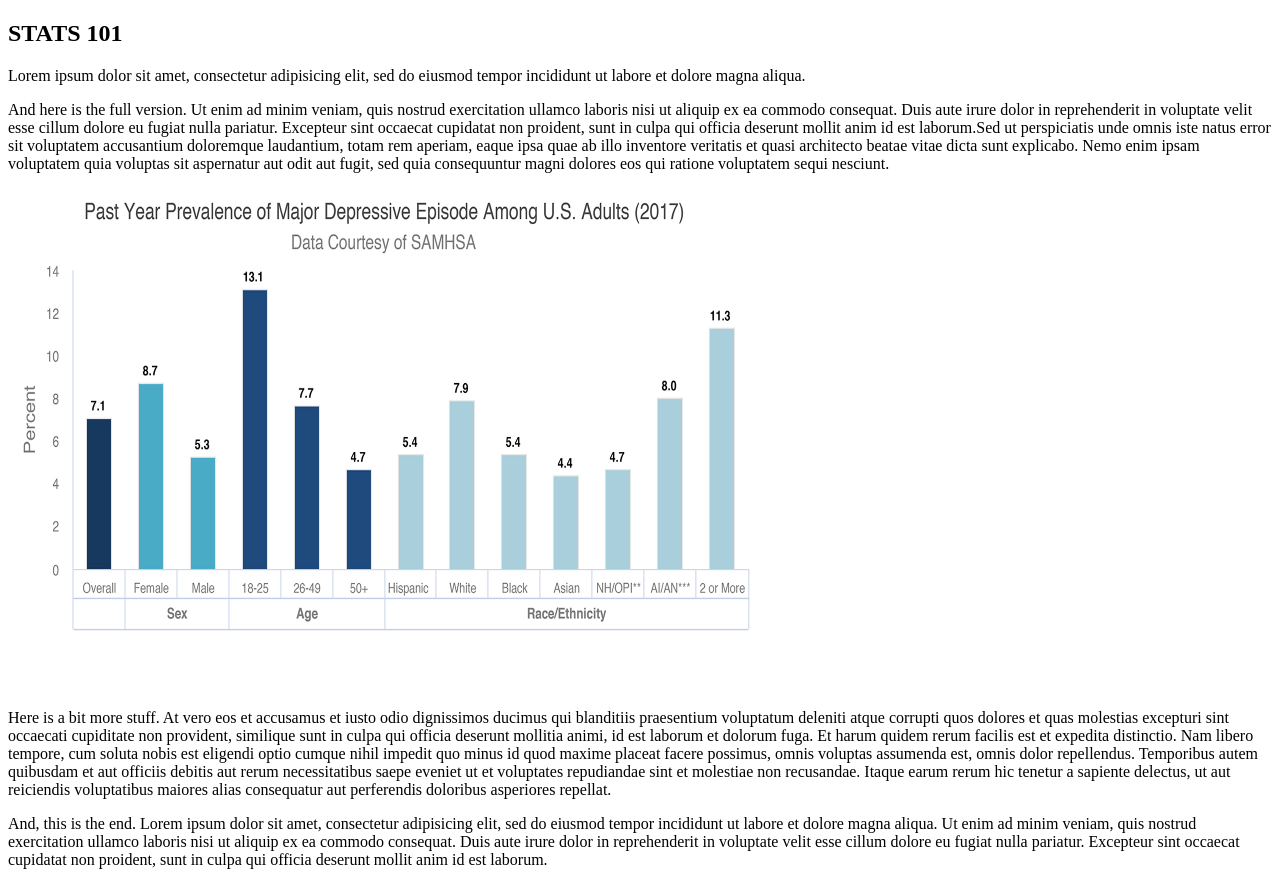
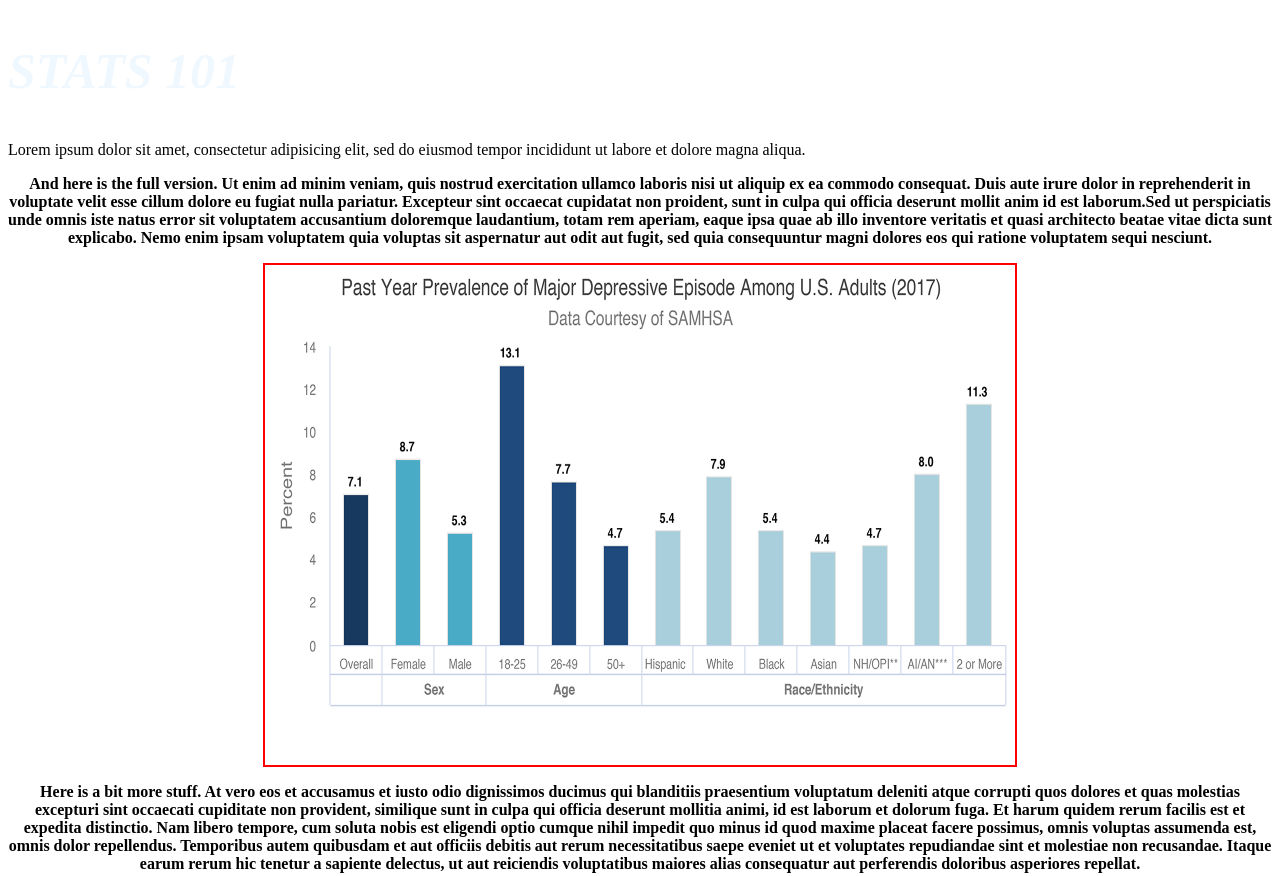
Before and after one commit to mtaylorpdx/lecture, a plain HTML site: page index.html in a window 1280 px wide. Shown: the top 876 px of the page. Drawn offline with Linux system fonts and the light colour scheme.

Commit message:
add css style for intro class

```diff
--- a/css/styles.css
+++ b/css/styles.css
@@ -0,0 +1,18 @@
+h2.intro {
+  color: aliceblue;
+  font-style: italic;
+  font-size: 50px;
+}
+
+p.intro {
+  font-weight: bolder;
+  font: garamond;
+  text-align: center;
+}
+
+img.intro {
+  border: 2px solid red;
+  margin-left: auto;
+  margin-right: auto;
+  display: block;
+}
--- a/index.html
+++ b/index.html
@@ -5,12 +5,14 @@
     <title>Boring Lecture</title>
   </head>
   <body>
-    <h2>STATS 101</h2>
+    <h2 class="intro">STATS 101</h2>
     <p>Lorem ipsum dolor sit amet, consectetur adipisicing elit, sed do eiusmod tempor incididunt ut labore et dolore magna aliqua.</p>
 
-    <p>And here is the full version. Ut enim ad minim veniam, quis nostrud exercitation ullamco laboris nisi ut aliquip ex ea commodo consequat. Duis aute irure dolor in reprehenderit in voluptate velit esse cillum dolore eu fugiat nulla pariatur. Excepteur sint occaecat cupidatat non proident, sunt in culpa qui officia deserunt mollit anim id est laborum.Sed ut perspiciatis unde omnis iste natus error sit voluptatem accusantium doloremque laudantium, totam rem aperiam, eaque ipsa quae ab illo inventore veritatis et quasi architecto beatae vitae dicta sunt explicabo. Nemo enim ipsam voluptatem quia voluptas sit aspernatur aut odit aut fugit, sed quia consequuntur magni dolores eos qui ratione voluptatem sequi nesciunt.</p>
-    <img src="img/chart.jpg" alt="a depressing chart of depression" height="500" width="750">
-    <p>Here is a bit more stuff. At vero eos et accusamus et iusto odio dignissimos ducimus qui blanditiis praesentium voluptatum deleniti atque corrupti quos dolores et quas molestias excepturi sint occaecati cupiditate non provident, similique sunt in culpa qui officia deserunt mollitia animi, id est laborum et dolorum fuga. Et harum quidem rerum facilis est et expedita distinctio. Nam libero tempore, cum soluta nobis est eligendi optio cumque nihil impedit quo minus id quod maxime placeat facere possimus, omnis voluptas assumenda est, omnis dolor repellendus. Temporibus autem quibusdam et aut officiis debitis aut rerum necessitatibus saepe eveniet ut et voluptates repudiandae sint et molestiae non recusandae. Itaque earum rerum hic tenetur a sapiente delectus, ut aut reiciendis voluptatibus maiores alias consequatur aut perferendis doloribus asperiores repellat.</p>
+    <p class ="intro">And here is the full version. Ut enim ad minim veniam, quis nostrud exercitation ullamco laboris nisi ut aliquip ex ea commodo consequat. Duis aute irure dolor in reprehenderit in voluptate velit esse cillum dolore eu fugiat nulla pariatur. Excepteur sint occaecat cupidatat non proident, sunt in culpa qui officia deserunt mollit anim id est laborum.Sed ut perspiciatis unde omnis iste natus error sit voluptatem accusantium doloremque laudantium, totam rem aperiam, eaque ipsa quae ab illo inventore veritatis et quasi architecto beatae vitae dicta sunt explicabo. Nemo enim ipsam voluptatem quia voluptas sit aspernatur aut odit aut fugit, sed quia consequuntur magni dolores eos qui ratione voluptatem sequi nesciunt.</p>
+
+    <img class="intro" src="img/chart.jpg" alt="a depressing chart of depression" height="500" width="750">
+
+    <p class="intro">Here is a bit more stuff. At vero eos et accusamus et iusto odio dignissimos ducimus qui blanditiis praesentium voluptatum deleniti atque corrupti quos dolores et quas molestias excepturi sint occaecati cupiditate non provident, similique sunt in culpa qui officia deserunt mollitia animi, id est laborum et dolorum fuga. Et harum quidem rerum facilis est et expedita distinctio. Nam libero tempore, cum soluta nobis est eligendi optio cumque nihil impedit quo minus id quod maxime placeat facere possimus, omnis voluptas assumenda est, omnis dolor repellendus. Temporibus autem quibusdam et aut officiis debitis aut rerum necessitatibus saepe eveniet ut et voluptates repudiandae sint et molestiae non recusandae. Itaque earum rerum hic tenetur a sapiente delectus, ut aut reiciendis voluptatibus maiores alias consequatur aut perferendis doloribus asperiores repellat.</p>
 
     <p>And, this is the end. Lorem ipsum dolor sit amet, consectetur adipisicing elit, sed do eiusmod tempor incididunt ut labore et dolore magna aliqua. Ut enim ad minim veniam, quis nostrud exercitation ullamco laboris nisi ut aliquip ex ea commodo consequat. Duis aute irure dolor in reprehenderit in voluptate velit esse cillum dolore eu fugiat nulla pariatur. Excepteur sint occaecat cupidatat non proident, sunt in culpa qui officia deserunt mollit anim id est laborum.</p>
 
```
